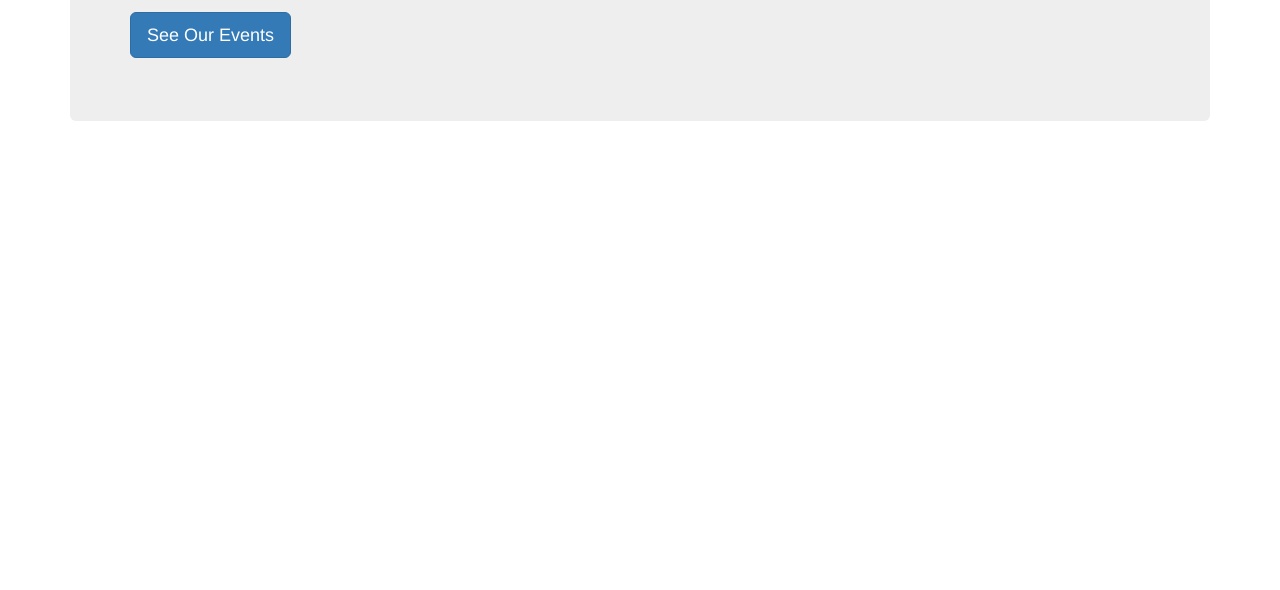
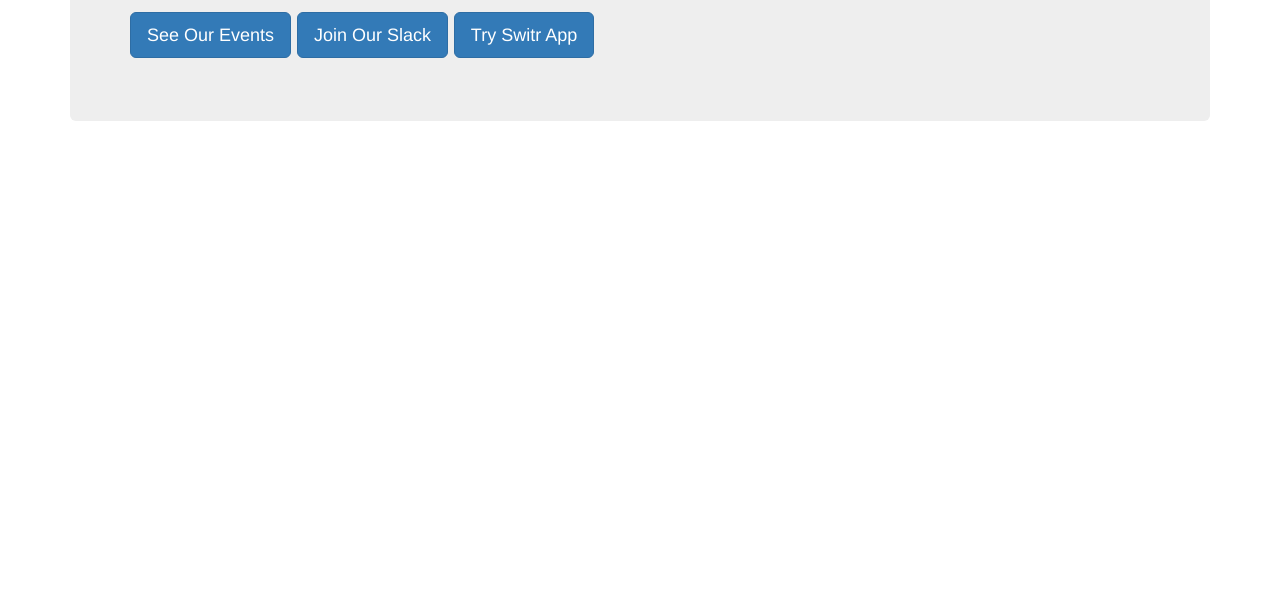
Before and after one commit to sigit-prayoga/jlp-landing, a website: page index.html in a window 1280 px wide. Shown: the part 210-800 px from the top of the page. Drawn offline with nearby package versions, Linux system fonts and the light colour scheme.

Commit message:
Add more links

```diff
--- a/index.html
+++ b/index.html
@@ -1,18 +1,22 @@
 <!DOCTYPE html>
 <html>
+
 <head>
 	<title>JLP - Jakarta Learns Programming</title>
 	<link href="https://fonts.googleapis.com/css?family=Raleway" rel="stylesheet">
 	<link rel="stylesheet" type="text/css" href="bower_components/bootstrap/dist/css/bootstrap.css.map">
 	<link rel="stylesheet" type="text/css" href="https://bootswatch.com/simplex/bootstrap.min.css">
 </head>
+
 <body>
-<div class="container">
-	<div class="jumbotron">
-	  <h1>Welcome to JLP</h1>
-	  <p>Jakarta Learns Programming, a tech community based in Jakarta which help people around us getting to know more about programming.</p>
-	  <p><a class="btn btn-primary btn-lg" href="https://www.meetup.com/Jakarta-Learns-Programming/" role="button" target="blank">See Our Events</a></p>
+	<div class="container">
+		<div class="jumbotron">
+			<h1>Welcome to JLP</h1>
+			<p>Jakarta Learns Programming, a tech community based in Jakarta which help people around us getting to know more about programming.</p>
+			<p><a class="btn btn-primary btn-lg" href="https://www.meetup.com/Jakarta-Learns-Programming/" role="button" target="blank">See Our Events</a>
+			<a class="btn btn-primary btn-lg" href="https://jlpcommunity.slack.com/" role="button" target="blank">Join Our Slack</a>
+			<a class="btn btn-primary btn-lg" href="http://switr2.jlpcommunity.com/" role="button" target="blank">Try Switr App</a></p>
+		</div>
 	</div>
-</div>
 </body>
 </html>
```
